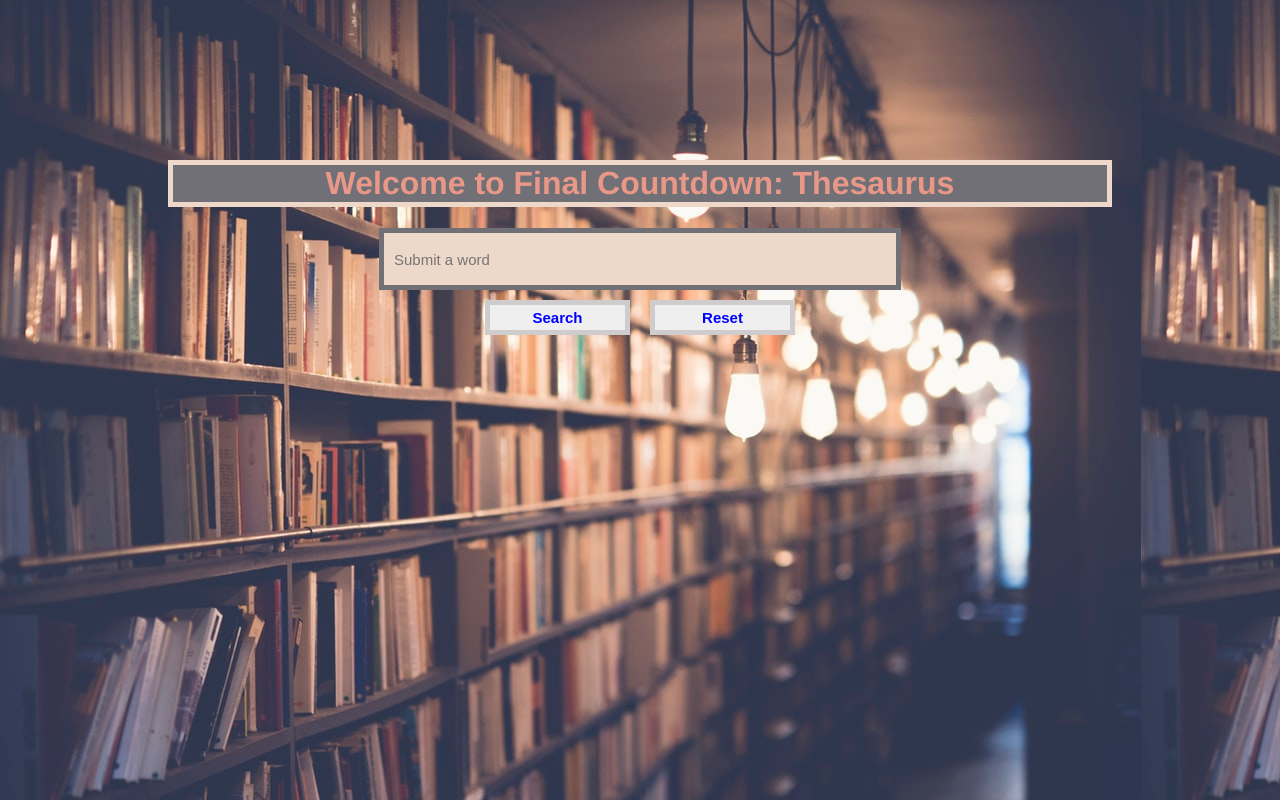
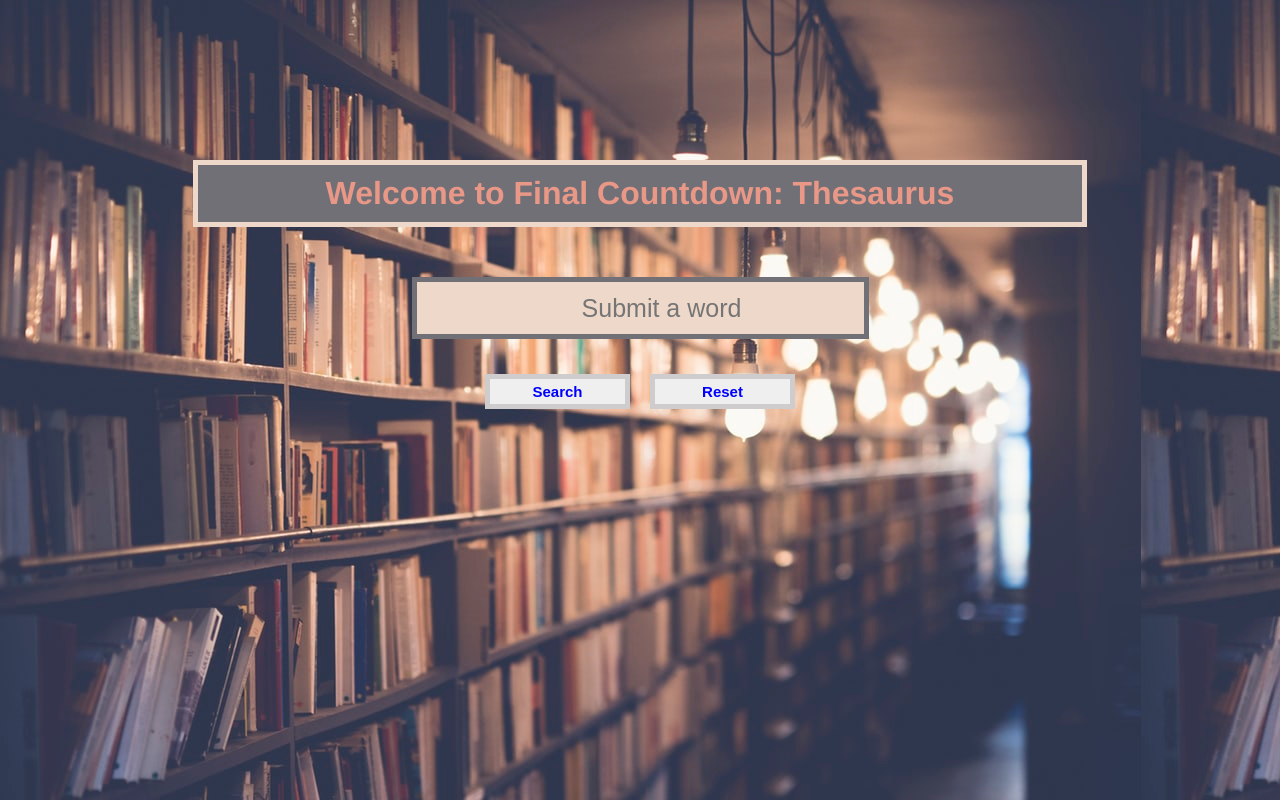
Before and after one commit to B-Coyle/Final-Countdown, a Vue app: page / in a window 1280 px wide. Built offline with nearby package versions, Linux system fonts and the light colour scheme.

Commit message:
Update styling on error message

```diff
--- a/src/components/App.vue
+++ b/src/components/App.vue
@@ -79,21 +79,25 @@ body {
 }
 h1 {
   color: #e99787;
+  padding: 10px;
+  margin: 25px;
   border: 5px solid #eed8c9;
   background-color: #727077;
 }
 #input {
-  width: 500px;
+  width: 400px;
   height: 50px;
+  margin: 25px;
+  text-align: center;
   border: 5px solid #727077;
   background-color: #eed8c9;
 }
 input::placeholder {
-  font-size: 15px;
+  font-size: 25px;
 }
 input[type="text"] {
-  font-size: 15px;
-  padding-left: 10px;
+  font-size: 25px;
+  padding-left: 45px;
 }
 button {
   height: 35px;
@@ -111,6 +115,7 @@ button:hover {
 .error {
   border: 5px solid #eed8c9;
   background-color: #727077;
+  color: #e99787;
 }
 p {
   color: #cecccc;
```
